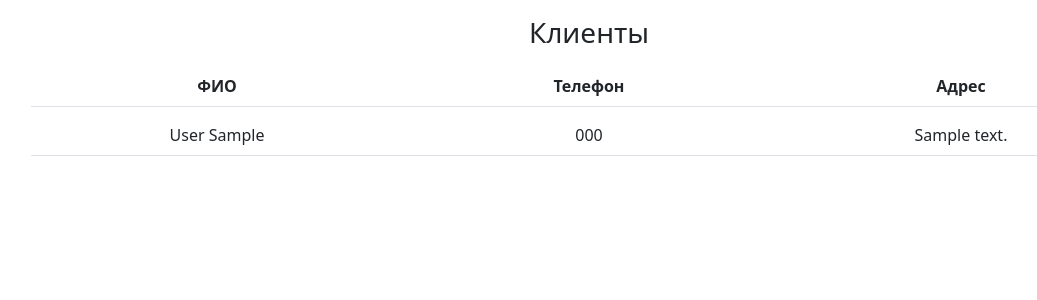
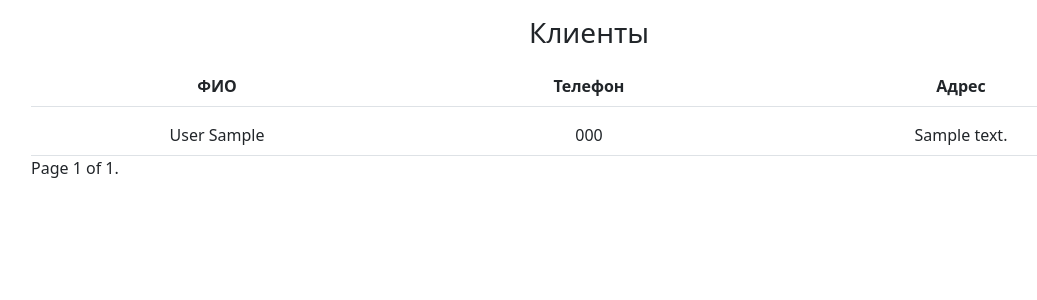
Before and after one commit to billy-juicy/Django-Utilities-App, a Django app: template clients/templates/clients.html in a window 1280 px wide. Shown: the part 64-364 px from the top of the page, without its empty margins (51-1088 px from the left). Run offline with Django 5.2, Linux system fonts and the light colour scheme; the template is opened without the code that fills it: most values are stand-ins (such as "Sample title", 1, 10 or a date in 2020); some libraries are stand-ins or nearby versions.

Commit message:
Change static_url and add pagination at clients.html

```diff
--- a/clients/templates/clients.html
+++ b/clients/templates/clients.html
@@ -13,7 +13,7 @@
             <div class="col-md-4">Телефон</div>
             <div class="col-md-4">Адрес</div>
         </div>
-        {% for client in clients %}
+        {% for client in page_obj %}
         <div class="row py-2 border-bottom"> <!-- py-2 - задает ширину строк -->
             <div class="col-md-4">
                 {{ client.last_name }} {{ client.first_name }}
@@ -27,4 +27,21 @@
         </div>
         {% endfor %}
     </div>
+    <div class="pagination row>">
+    <span class="step-links">
+        {% if page_obj.has_previous %}
+            <a href="?page=1">&laquo; first</a>
+            <a href="?page={{ page_obj.previous_page_number }}">previous</a>
+        {% endif %}
+
+        <span class="current">
+            Page {{ page_obj.number }} of {{ page_obj.paginator.num_pages }}.
+        </span>
+
+        {% if page_obj.has_next %}
+            <a href="?page={{ page_obj.next_page_number }}">next</a>
+            <a href="?page={{ page_obj.paginator.num_pages }}">last &raquo;</a>
+        {% endif %}
+    </span>
+</div>
 {% endblock %}
--- a/clients/templates/complaint_add_form.html
+++ b/clients/templates/complaint_add_form.html
@@ -18,7 +18,7 @@
 
 {% block js %}
 {{ block.super }}
-<script type="text/javascript" src="{{ STATIC_URL }}JQuery/jquery-3.7.1.min.js"></script>
+<script type="text/javascript" src="{% static 'JQuery/jquery-3.7.1.min.js' %}"></script>
 
 {{ form.media }}
 
--- a/clients/templates/home.html
+++ b/clients/templates/home.html
@@ -4,7 +4,6 @@
 {{ block.super }}
 {% endblock %}
 
-
 {% block content %}
     {{ block.super }}
 {% endblock %}
--- a/clients/views.py
+++ b/clients/views.py
@@ -2,7 +2,6 @@ from django.contrib.messages.views import SuccessMessageMixin
 from django.http import Http404
 from django.urls import reverse_lazy
 from django.db.models import Q
-
 from .forms import ComplaintForm
 from .models import Client, Complaint
 from django.views.generic import ListView, TemplateView, CreateView
@@ -14,6 +13,7 @@ class Homepage(TemplateView):
     template_name = 'home.html'
 
 class ClientListView(LoginRequiredMixin, ListView):
+    paginate_by = 2
     model = Client
     template_name = 'clients.html' # Путь к шаблону
     context_object_name = 'clients' # Название списка в шаблоне
--- a/practice/templates/main.html
+++ b/practice/templates/main.html
@@ -1,5 +1,5 @@
 {% load django_bootstrap5 %}
-
+{% load static %}
 <html lang="ru">
 <head>
     <meta charset="UTF-8">
@@ -16,7 +16,7 @@
         <div class="collapse navbar-collapse" id="navbarSupportedContent">
       <ul class="navbar-nav me-auto mb-2 mb-lg-0">
         <li class="nav-item">
-          <a class="nav-link active" aria-current="page" href="{% url 'home' %}"><img src="{{ STATIC_URL }}images/energy.png"></a>
+          <a class="nav-link active" aria-current="page" href="{% url 'home' %}"><img src="{% static 'images/energy.png' %}"></a>
         </li>
         <li class="nav-item">
           <a class="nav-link" href="{% url 'clients-list' %}">Список клиентов</a>
```
Also changed, not shown: billing/templates/meter_reading.html (+4 -9 lines).
